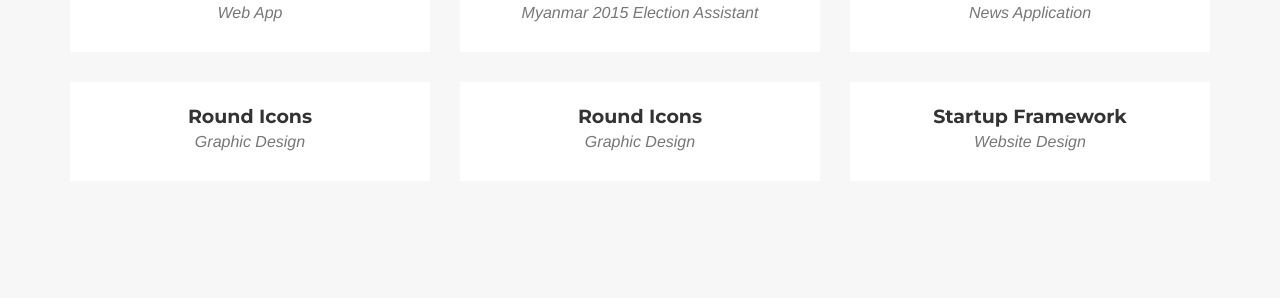
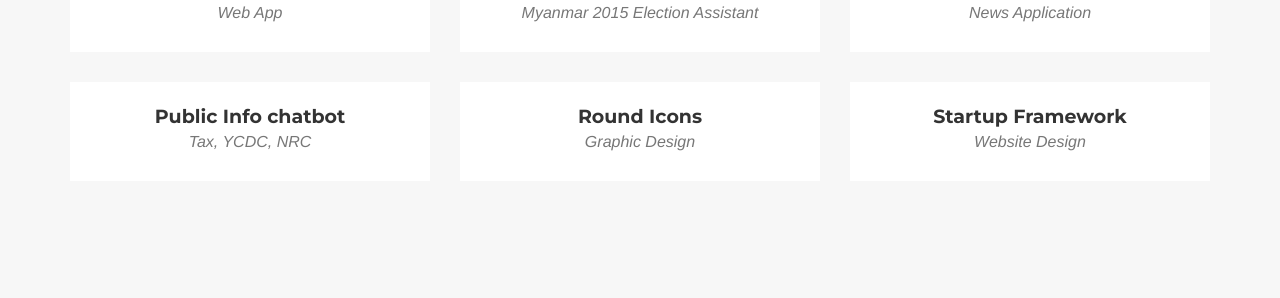
Before and after one commit to 1up-nextlevel/1up-nextlevel.github.io, a Jekyll site: the page built from _posts/2014-07-15-project-4.markdown, in a window 1280 px wide and 900 px high, scrolled down 1670 px. Shown: the part 155-453 px from the top of the window. Built offline with Jekyll 4.4.1, drawn with Linux system fonts in a browser that asks for light colours; some web fonts are replaced; some of the changed lines change nothing that is shown.

Commit message:
no message

```diff
--- a/_posts/2014-07-15-project-4.markdown
+++ b/_posts/2014-07-15-project-4.markdown
@@ -1,15 +1,15 @@
 ---
-title: Round Icons
-subtitle: Graphic Design
+title: Public Info chatbot
+subtitle: Tax, YCDC, NRC
 layout: default
 modal-id: 4
 date: 2014-07-15
-img: roundicons.png
-thumbnail: roundicons-thumbnail.png
+img: chatbot.png
+thumbnail: chatbot-thumbnail.png
 alt: image-alt
 project-date: April 2014
 client: Start Bootstrap
-category: Web Development
-description: Lorem ipsum dolor sit amet, usu cu alterum nominavi lobortis. At duo novum diceret. Tantas apeirian vix et, usu sanctus postulant inciderint ut, populo diceret necessitatibus in vim. Cu eum dicam feugiat noluisse.
+category: Messenger chatbot
+description: This chatbot could responsively provide Myanmar citizens with relevant info concerning with </br> 1) Tax </br> 2) YCDC </br> 3) NRC  </br>.
 
 ---
```
Also changed, not shown: img/portfolio/chatbot-thumbnail.png (added), img/portfolio/chatbot.png (added), img/portfolio/hotel-thumbnail.png.
